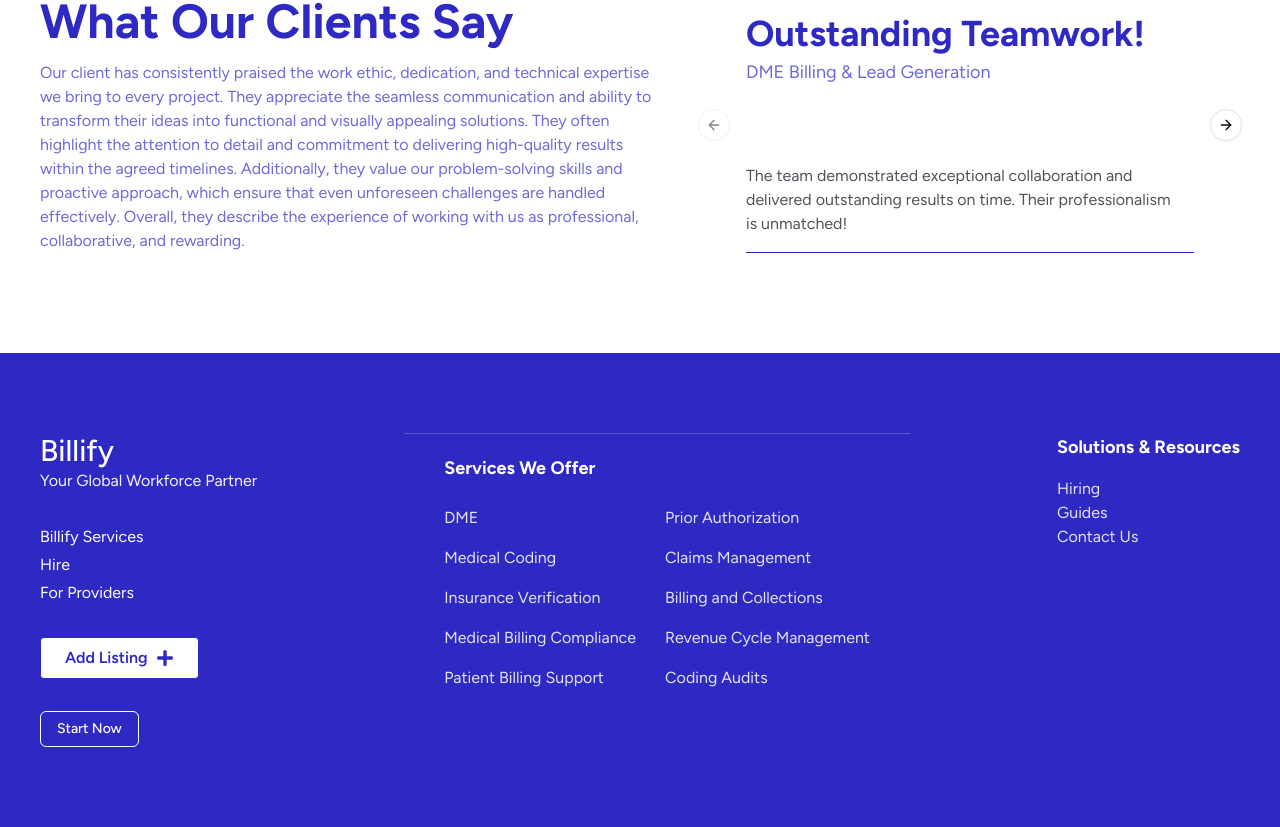
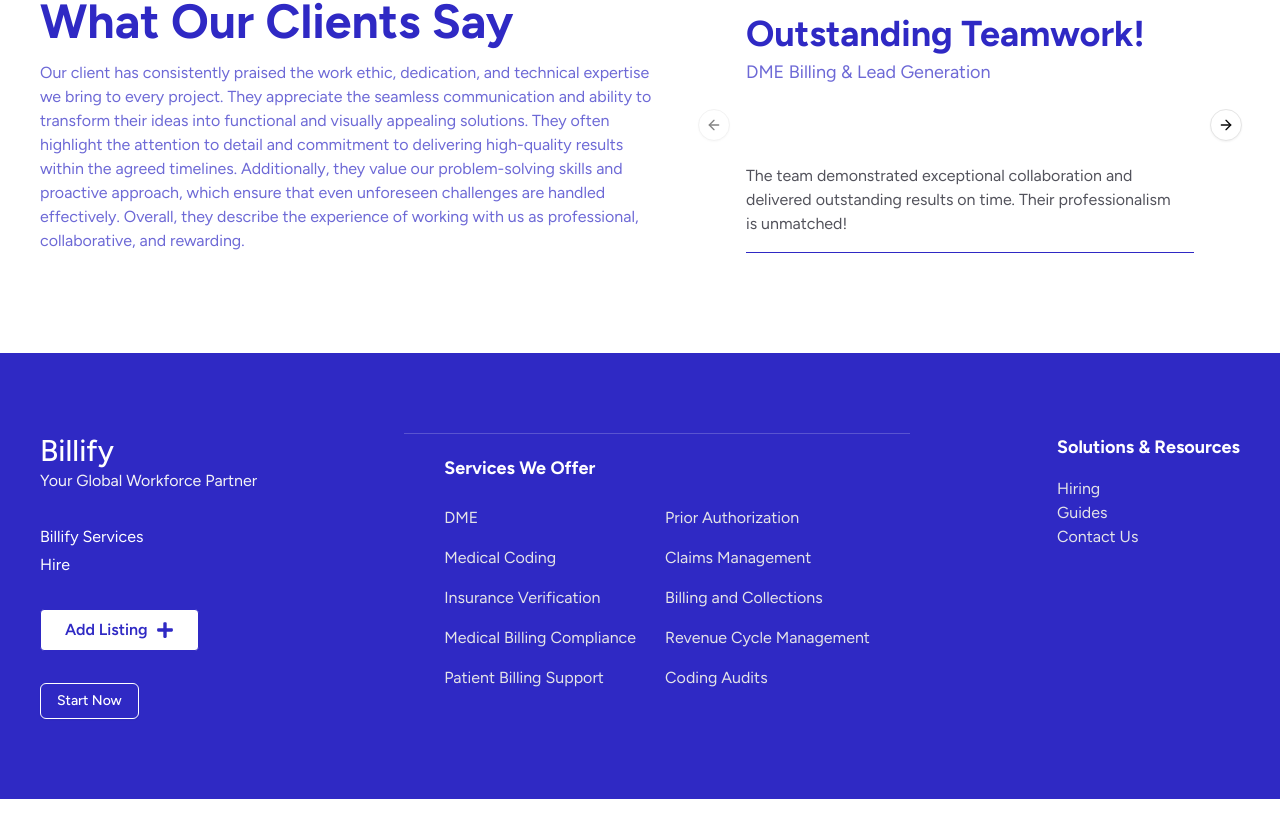
Before and after one commit to nomanhaider99/Billify, a Next.js app: page / in a window 1280 px wide. Shown: the part 2320-3147 px from the top of the page. After the commit the page ends 3119 px from the top, so only its background shows below. Built offline with nearby package versions, Linux system fonts and the light colour scheme.

Commit message:
react version change

```diff
--- a/components/layouts/Footer.tsx
+++ b/components/layouts/Footer.tsx
@@ -16,7 +16,6 @@
             <div className='flex flex-col gap-1'>
                 <div className='text-white'>Billify Services</div>
                 <div className='text-white'>Hire</div>
-                <div className='text-white'>For Providers</div>
             </div>
             <div>
                 <CustomButton
```
